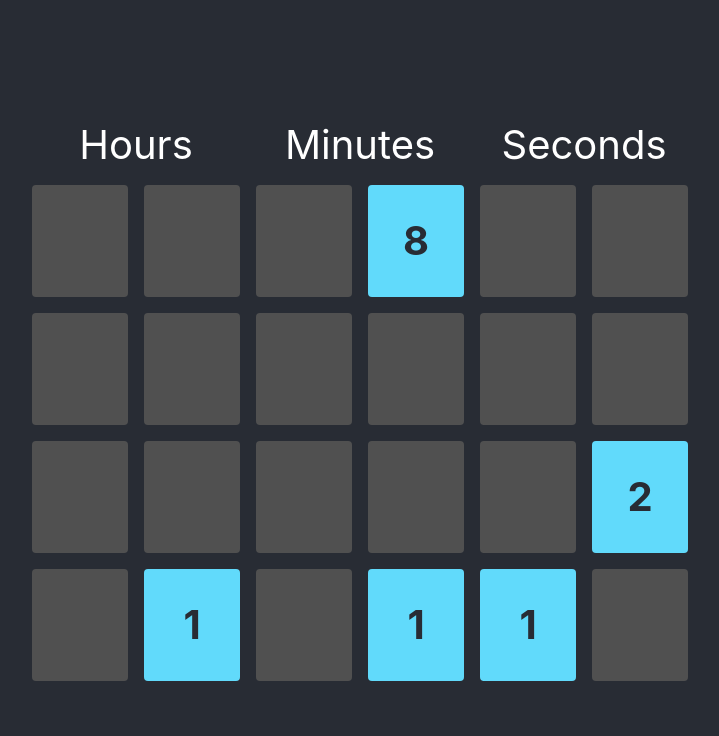
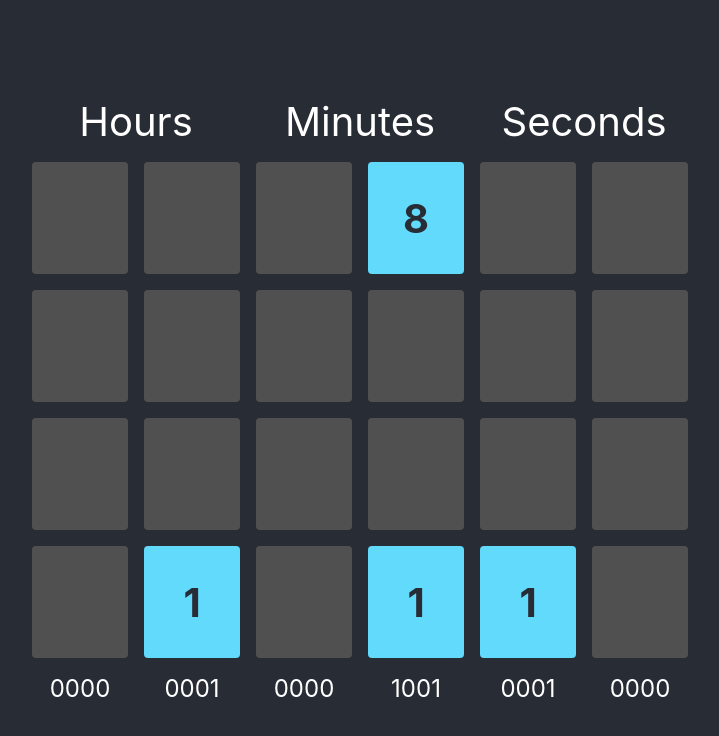
Before and after one commit to JackPonder/binary-clock, a React (Create React App) app: page / in a window 1280 px wide. Shown: the top 736 px of the page, without its empty margins (280-999 px from the left). Built offline with nearby package versions, Linux system fonts and the light colour scheme.

Commit message:
added labels to bottom of clock

```diff
--- a/src/App.js
+++ b/src/App.js
@@ -4,7 +4,7 @@ export default function App() {
   useEffect(() => {
     setInterval(() => {
       const date = new Date();
-      let time = [
+      const time = [
         Math.floor(date.getHours() / 10 % 10),
         Math.floor(date.getHours() % 10),
         Math.floor(date.getMinutes() / 10 % 10),
@@ -15,22 +15,26 @@ export default function App() {
       time.forEach((item, index) => {
         time[index] = item.toString(2).padStart(4, "0");
       });
-      time = time.join("");
+      const binaryTime = time.join("");
 
-      for (let i = 0; i < time.length; i++) {
+      for (let i = 0; i < binaryTime.length; i++) {
         const label =
           (i - 3) % 4 === 0 ? 1 :
           (i - 2) % 4 === 0 ? 2 :
           (i - 1) % 4 === 0 ? 4 : 8;
         const bar = document.getElementById(i);
 
-        if (time[i] === "1") {
+        if (binaryTime[i] === "1") {
           bar.className = "bar active";
           bar.innerHTML = label;
-        } else if (time[i] === "0") {
+        } else if (binaryTime[i] === "0") {
           bar.className = "bar";
           bar.innerHTML = "";
         }
+      }
+
+      for (let i = 0; i < time.length; i++) {
+        document.getElementById("label" + i).innerHTML = time[i];
       }
     }, 1000);
   }, []);
@@ -52,6 +56,9 @@ export default function App() {
           {/* Row 4 */}
           <div className="bar" id="3"></div>
           <div className="bar" id="7"></div>
+          {/* Bottom Row */}
+          <div className="time-label" id="label0">0000</div>
+          <div className="time-label" id="label1">0000</div>
         </div>
         <div className="container-minor">
           <div className="container-header">Minutes</div>
@@ -67,6 +74,9 @@ export default function App() {
           {/* Row 4 */}
           <div className="bar" id="11"></div>
           <div className="bar" id="15"></div>
+          {/* Bottom Row */}
+          <div className="time-label" id="label2">0000</div>
+          <div className="time-label" id="label3">0000</div>
         </div>
         <div className="container-minor">
           <div className="container-header">Seconds</div>
@@ -82,6 +92,9 @@ export default function App() {
           {/* Row 4 */}
           <div className="bar" id="19"></div>
           <div className="bar" id="23"></div>
+          {/* Bottom Row */}
+          <div className="time-label" id="label4">0000</div>
+          <div className="time-label" id="label5">0000</div>
         </div>
       </div>
     </div>
--- a/src/index.css
+++ b/src/index.css
@@ -26,7 +26,7 @@ body {
 .container-minor {
   display: grid;
   grid-template-columns: auto auto;
-  grid-template-rows: auto auto auto auto auto;
+  grid-template-rows: auto auto auto auto auto auto;
   row-gap: 2vmin;
   column-gap: 2vmin;
   margin: 1vmin;
@@ -54,3 +54,7 @@ body {
 .active {
   background-color: #61dafb;
 }
+
+.time-label {
+  font-size: 3vmin;
+}
--- a/src/index.js
+++ b/src/index.js
@@ -1,7 +1,6 @@
 import React from 'react';
 import ReactDOM from 'react-dom/client';
 import App from './App';
-import reportWebVitals from './reportWebVitals';
 import './index.css';
 
 const root = ReactDOM.createRoot(document.getElementById('root'));
@@ -10,8 +9,3 @@ root.render(
     <App />
   </React.StrictMode>
 );
-
-// If you want to start measuring performance in your app, pass a function
-// to log results (for example: reportWebVitals(console.log))
-// or send to an analytics endpoint. Learn more: https://bit.ly/CRA-vitals
-reportWebVitals();
```
Also changed, not shown: 1 other file (tests, documents, lock files or other folders).
